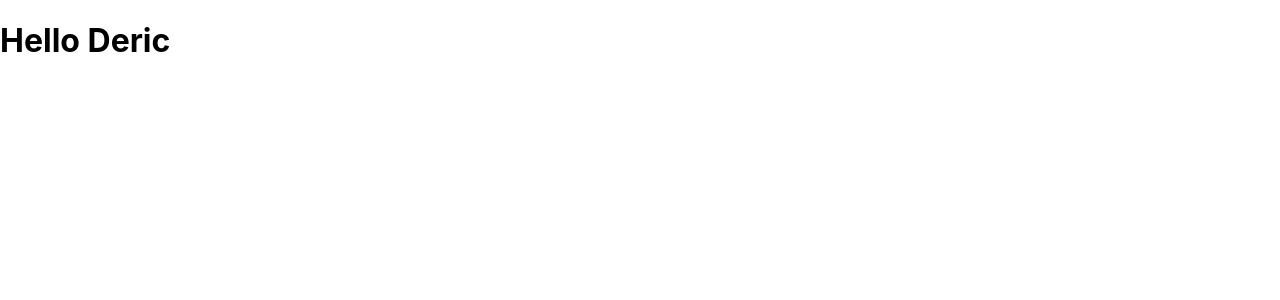
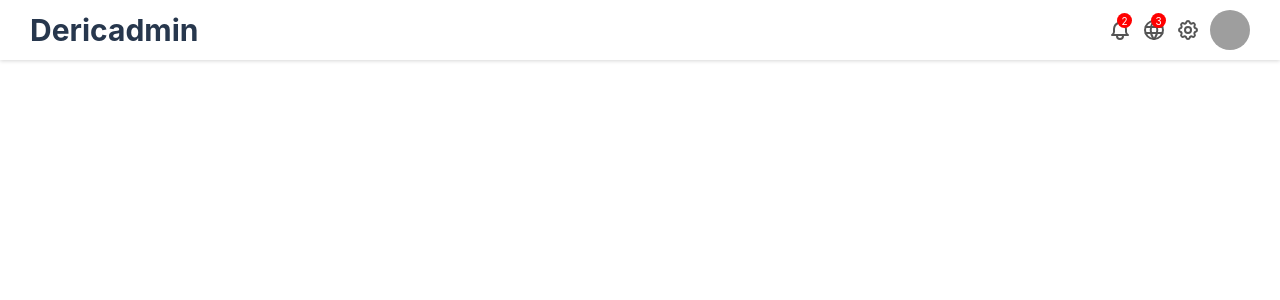
Before and after one commit to muhammadderic/admin_dashboard--ReactJS, a React (Create React App) app: page / in a window 1280 px wide. Shown: the top 300 px of the page. Built offline with nearby package versions, Linux system fonts and the light colour scheme; grey boxes are pictures that could not be loaded.

Commit message:
Add font and create topbar components and styling it

```diff
--- a/public/index.html
+++ b/public/index.html
@@ -7,6 +7,9 @@
   <meta name="viewport" content="width=device-width, initial-scale=1" />
   <meta name="theme-color" content="#000000" />
   <meta name="description" content="admin dashboard reactjs" />
+  <link rel="preconnect" href="https://fonts.googleapis.com">
+  <link rel="preconnect" href="https://fonts.gstatic.com" crossorigin>
+  <link href="https://fonts.googleapis.com/css2?family=Lato:wght@300;400;700&display=swap" rel="stylesheet">
   <title>Admin</title>
 </head>
 
--- a/src/App.js
+++ b/src/App.js
@@ -1,6 +1,8 @@
+import Topbar from "./components/Topbar";
+
 function App() {
   return (
-    <h1>Hello Deric</h1>
+    <Topbar />
   );
 }
 
--- /dev/null
+++ b/src/components/Topbar.jsx
@@ -0,0 +1,42 @@
+import "../styles/Topbar.css";
+
+export default function Topbar() {
+  return (
+    <div className="topbar">
+      <div className="topbarWrapper">
+        <div className="topbarLeft">
+          <span className="logo">Dericadmin</span>
+        </div>
+        <div className="topbarRight">
+          <div className="topbarIconContainer">
+            <svg xmlns="http://www.w3.org/2000/svg" className="icon icon-tabler icon-tabler-bell" width="24" height="24" viewBox="0 0 24 24" strokeWidth="2" stroke="currentColor" fill="none" strokeLinecap="round" strokeLinejoin="round">
+              <path stroke="none" d="M0 0h24v24H0z" fill="none"></path>
+              <path d="M10 5a2 2 0 1 1 4 0a7 7 0 0 1 4 6v3a4 4 0 0 0 2 3h-16a4 4 0 0 0 2 -3v-3a7 7 0 0 1 4 -6"></path>
+              <path d="M9 17v1a3 3 0 0 0 6 0v-1"></path>
+            </svg>
+            <div className="topbarIconBadge">2</div>
+          </div>
+          <div className="topbarIconContainer">
+            <svg xmlns="http://www.w3.org/2000/svg" className="icon icon-tabler icon-tabler-world" width="24" height="24" viewBox="0 0 24 24" strokeWidth="2" stroke="currentColor" fill="none" strokeLinecap="round" strokeLinejoin="round">
+              <path stroke="none" d="M0 0h24v24H0z" fill="none"></path>
+              <path d="M3 12a9 9 0 1 0 18 0a9 9 0 0 0 -18 0"></path>
+              <path d="M3.6 9h16.8"></path>
+              <path d="M3.6 15h16.8"></path>
+              <path d="M11.5 3a17 17 0 0 0 0 18"></path>
+              <path d="M12.5 3a17 17 0 0 1 0 18"></path>
+            </svg>
+            <div className="topbarIconBadge">3</div>
+          </div>
+          <div className="topbarIconContainer">
+            <svg xmlns="http://www.w3.org/2000/svg" className="icon icon-tabler icon-tabler-settings" width="24" height="24" viewBox="0 0 24 24" strokeWidth="2" stroke="currentColor" fill="none" strokeLinecap="round" strokeLinejoin="round">
+              <path stroke="none" d="M0 0h24v24H0z" fill="none"></path>
+              <path d="M10.325 4.317c.426 -1.756 2.924 -1.756 3.35 0a1.724 1.724 0 0 0 2.573 1.066c1.543 -.94 3.31 .826 2.37 2.37a1.724 1.724 0 0 0 1.065 2.572c1.756 .426 1.756 2.924 0 3.35a1.724 1.724 0 0 0 -1.066 2.573c.94 1.543 -.826 3.31 -2.37 2.37a1.724 1.724 0 0 0 -2.572 1.065c-.426 1.756 -2.924 1.756 -3.35 0a1.724 1.724 0 0 0 -2.573 -1.066c-1.543 .94 -3.31 -.826 -2.37 -2.37a1.724 1.724 0 0 0 -1.065 -2.572c-1.756 -.426 -1.756 -2.924 0 -3.35a1.724 1.724 0 0 0 1.066 -2.573c-.94 -1.543 .826 -3.31 2.37 -2.37c1 .608 2.296 .07 2.572 -1.065z"></path>
+              <path d="M9 12a3 3 0 1 0 6 0a3 3 0 0 0 -6 0"></path>
+            </svg>
+          </div>
+          <img className="topbarAvatar" src="http://placekitten.com/50/50" alt="profile" />
+        </div>
+      </div>
+    </div>
+  )
+}
--- /dev/null
+++ b/src/styles/Topbar.css
@@ -0,0 +1,63 @@
+/* ====== */
+/* TOPBAR */
+/* ====== */
+
+.topbar {
+  width: 100%;
+  height: 60px;
+  background-color: white;
+  position: sticky;
+  top: 0;
+  box-shadow: rgba(0, 0, 0, 0.16) 0px 1px 4px;
+  z-index: 999;
+}
+
+.topbarWrapper {
+  height: 100%;
+  padding: 0px 30px;
+  display: flex;
+  align-items: center;
+  justify-content: space-between;
+}
+
+.topbar .logo {
+  font-weight: bold;
+  font-size: 30px;
+  color: #27374D;
+  cursor: pointer;
+}
+
+.topbarRight {
+  display: flex;
+  align-items: center;
+}
+
+.topbarIconContainer {
+  margin-right: 10px;
+  display: flex;
+  color: #555;
+  position: relative;
+  cursor: pointer;
+}
+
+.topbarIconBadge {
+  width: 15px;
+  height: 15px;
+  display: flex;
+  align-items: center;
+  justify-content: center;
+  font-size: 10px;
+  background-color: red;
+  color: white;
+  position: absolute;
+  top: -5px;
+  right: 0px;
+  border-radius: 50%;
+}
+
+.topbarAvatar {
+  width: 40px;
+  height: 40px;
+  border-radius: 50%;
+  cursor: pointer;
+}
```
